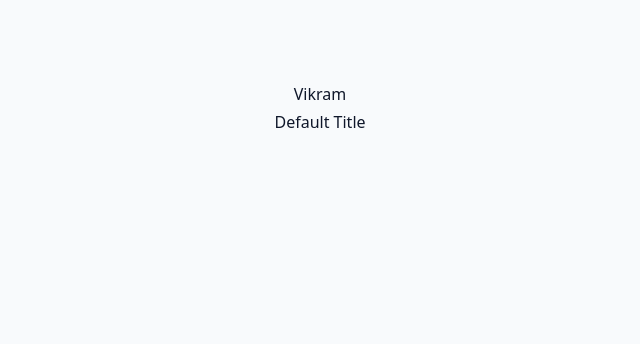
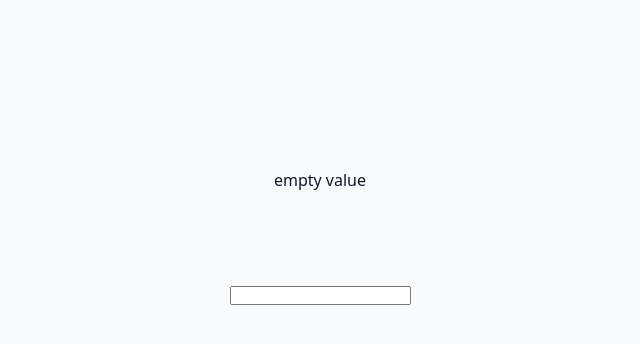
Before and after one commit to VikramNaik26/React-Advanced, a React (Vite) app: page / in a window 1280 px wide. Shown: the top 344 px of the page, without its empty margins (320-960 px from the left). Built offline with nearby package versions, Linux system fonts and the light colour scheme.

Commit message:
colors challenge

```diff
--- a/src/App.jsx
+++ b/src/App.jsx
@@ -3,6 +3,7 @@
 
 import LowerState from './performance/hooks'
 import LatestReact from './performance/react-18'
+import ColorChallenge from './projectChallenge/colorChallenge'
 import FetchData from './useEffect/fetch-data'
 import PropDrilling from './useState/propDrilling'
 import UseStateBasics from './useState/useState-basics'
@@ -18,9 +19,10 @@ function App() {
       {/* <LowerStateChallenge /> */}
       {/* <LatestReact /> */}
       {/* <UseStateBasics /> */}
-      <PropDrilling title={'Vikram'} />
-      <PropDrilling />
+      {/* <PropDrilling title={'Vikram'} />
+      <PropDrilling /> */}
       {/* if no props are passed defaultProps will be assigned */}
+      <ColorChallenge />
     </div>
     // <AppContext>
     //   <Navbar />
--- /dev/null
+++ b/src/projectChallenge/colorChallenge.jsx
@@ -0,0 +1,29 @@
+import { useState } from 'react'
+
+const ColorChallenge = () => {
+  const [color, setColor] = useState('transparent')
+  return (
+    <section>
+      <div
+        style={{
+          height: '200px',
+          width: '200px',
+          marginInline: 'auto',
+          display: 'flex',
+          justifyContent: 'center',
+          alignItems: 'center',
+          backgroundColor: `${color}`,
+        }}
+      >
+        {color === 'transparent' ? 'empty value' : color}
+      </div>
+      <input
+        type="text"
+        onChange={(e) => {
+          setColor(e.target.value)
+        }}
+      />
+    </section>
+  )
+}
+export default ColorChallenge
```
Also changed, not shown: src/useState/propDrilling.jsx (+14 -0 lines).
